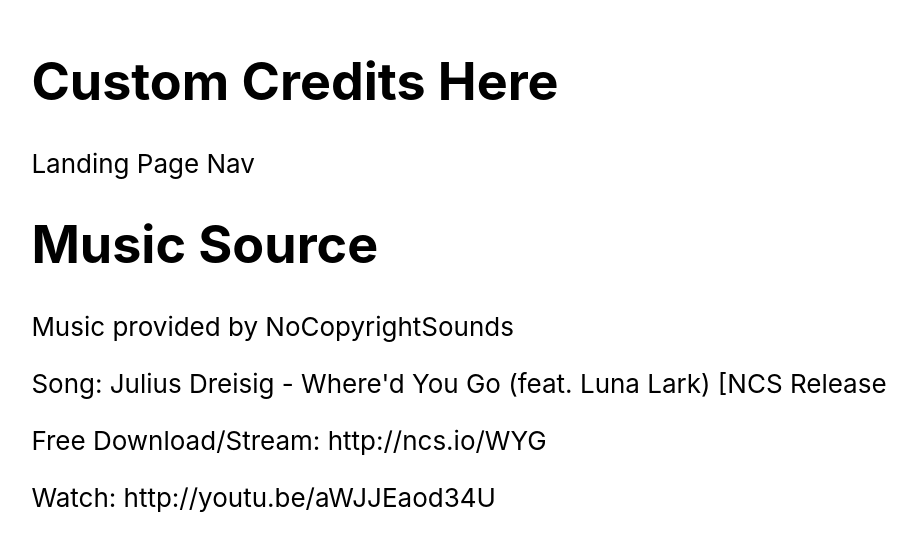
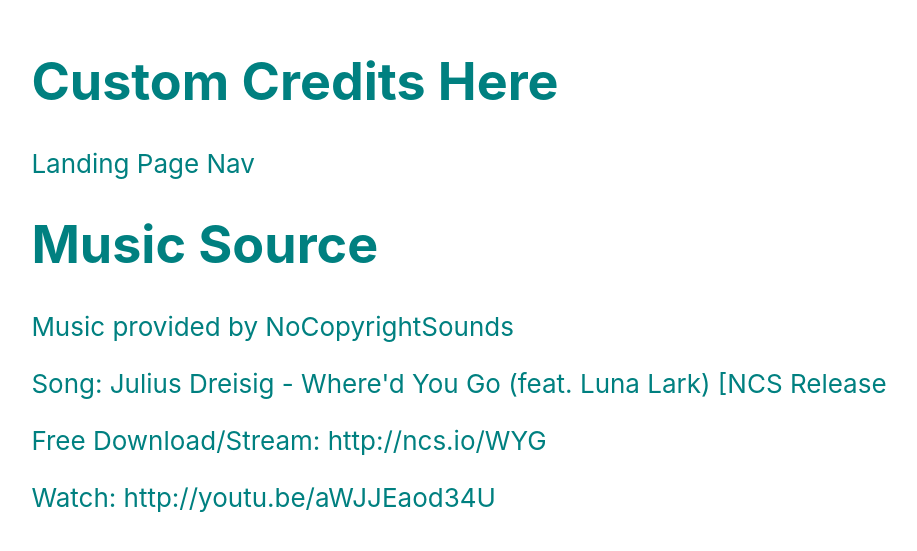
Before and after one commit to Pytormal/PYT-Studio, a React (Create React App) app: page / in a window 1280 px wide. Shown: the part 123-674 px from the top of the page, without its empty margins (181-1098 px from the left). Built offline with nearby package versions, Linux system fonts and the light colour scheme.

Commit message:
added teal

```diff
--- a/src/App.css
+++ b/src/App.css
@@ -6,5 +6,5 @@ html {
   align-items: center;
   justify-content: center;
   font-size: calc(10px + 2vmin);
-  color: Black;
+  color: Teal;
 }
```
